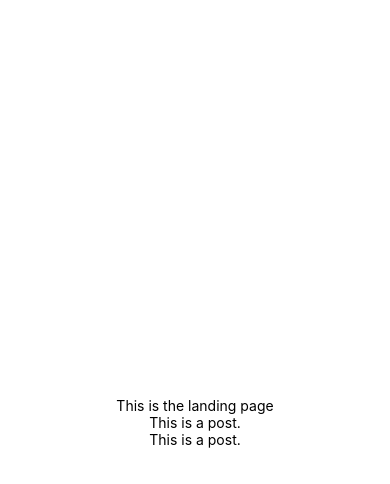
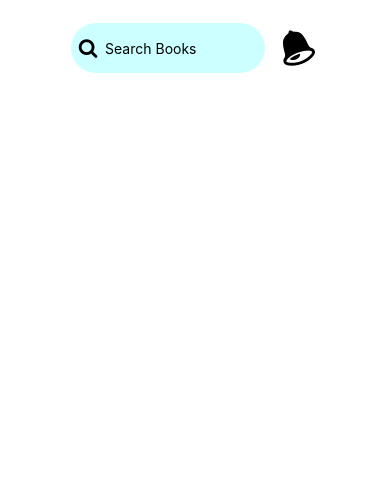
Before and after one commit to nahidul-opu/BookBuddy, a React Native app: screen / in a window 390 px wide. Shown: the top 484 px of the page. Built offline with nearby package versions, Linux system fonts and the light colour scheme.

Commit message:
SearchBar
Completed search bar component

```diff
--- a/App.js
+++ b/App.js
@@ -2,14 +2,12 @@ import { StatusBar } from 'expo-status-bar';
 import { StyleSheet, Text, View } from 'react-native';
 
 import BrowsePost from './app/screens/BrowsePost'
+import SearchBar from './app/components/SearchBar';
 
 export default function App() {
   console.log('run successfully');
   return (
     <View style={styles.container}>
-      <Text>This is the landing page</Text>
-      <StatusBar style="auto" />
-      <BrowsePost />
       <BrowsePost/>
     </View>
   );
@@ -20,6 +18,7 @@ const styles = StyleSheet.create({
     flex: 1,
     backgroundColor: '#fff',
     alignItems: 'center',
-    justifyContent: 'center',
+    justifyContent: 'flex-start',
+    paddingTop: "6%"
   },
 });
--- a/app/components/SearchBar.js
+++ b/app/components/SearchBar.js
@@ -1,21 +1,57 @@
 import { StatusBar } from 'expo-status-bar';
-import { StyleSheet, Text, View } from 'react-native';
+import { StyleSheet, Text,TextInput, View,TouchableOpacity, Image } from 'react-native';
+import { Entypo,FontAwesome  } from '@expo/vector-icons';
+import React from "react";
 
-
+import colors from '../config/colors';
 
 const SearchBar = () => {
+
+    const [text, onChangeText] = React.useState(null);
+    //const [number, onChangeNumber] = React.useState(null);
     return (
-        <View>
+        <View style={styles.searchBox}>
+
+            <View style={styles.searchPart}>
+                <FontAwesome name="search" size={20} color="black" style={
+                    {
+                        padding: "4%"
+                    }
+                }/>
+
+                <TextInput
+                    onChangeText={onChangeText} placeholder='Search Books' value={text}/>
+            </View>
+
+            <TouchableOpacity>
+                <Entypo name="bell" size={40} color="black" />
+            </TouchableOpacity>
 
         </View>
     )
 }
 
 const styles = StyleSheet.create({
-  container: {
-    flex: 1,
+  searchBox: {
+    height: 50,
+    width: '100%',
     backgroundColor: '#fff',
-    alignItems: 'center',
-    justifyContent: 'center',
+    alignItems: 'flex-start',
+    justifyContent: 'space-evenly',
+    flexDirection: "row",
+    alignItems: 'center'
+
   },
+
+  searchPart: {
+      backgroundColor: colors.secondary,
+      width: '70%',
+      height: '100%',
+      borderRadius: 50,
+      flexDirection: 'row',
+      alignItems: 'center'
+
+  }
 });
+
+export default SearchBar;
--- /dev/null
+++ b/app/config/colors.js
@@ -0,0 +1,5 @@
+export default{
+    primary: '#3399ff',
+    secondary: '#ccffff',
+    dark: '#00001a',
+}
--- a/app/screens/BrowsePost.js
+++ b/app/screens/BrowsePost.js
@@ -4,14 +4,12 @@ import * as React from 'react';
 import { View, Text } from 'react-native';
 
 
-
+import SearchBar from '../components/SearchBar';
 
 const BrowsePost = () => {
     return (
         <View>
-            <Text>
-                This is a post.
-            </Text>
+            <SearchBar/>
         </View>
     )
 }
```
